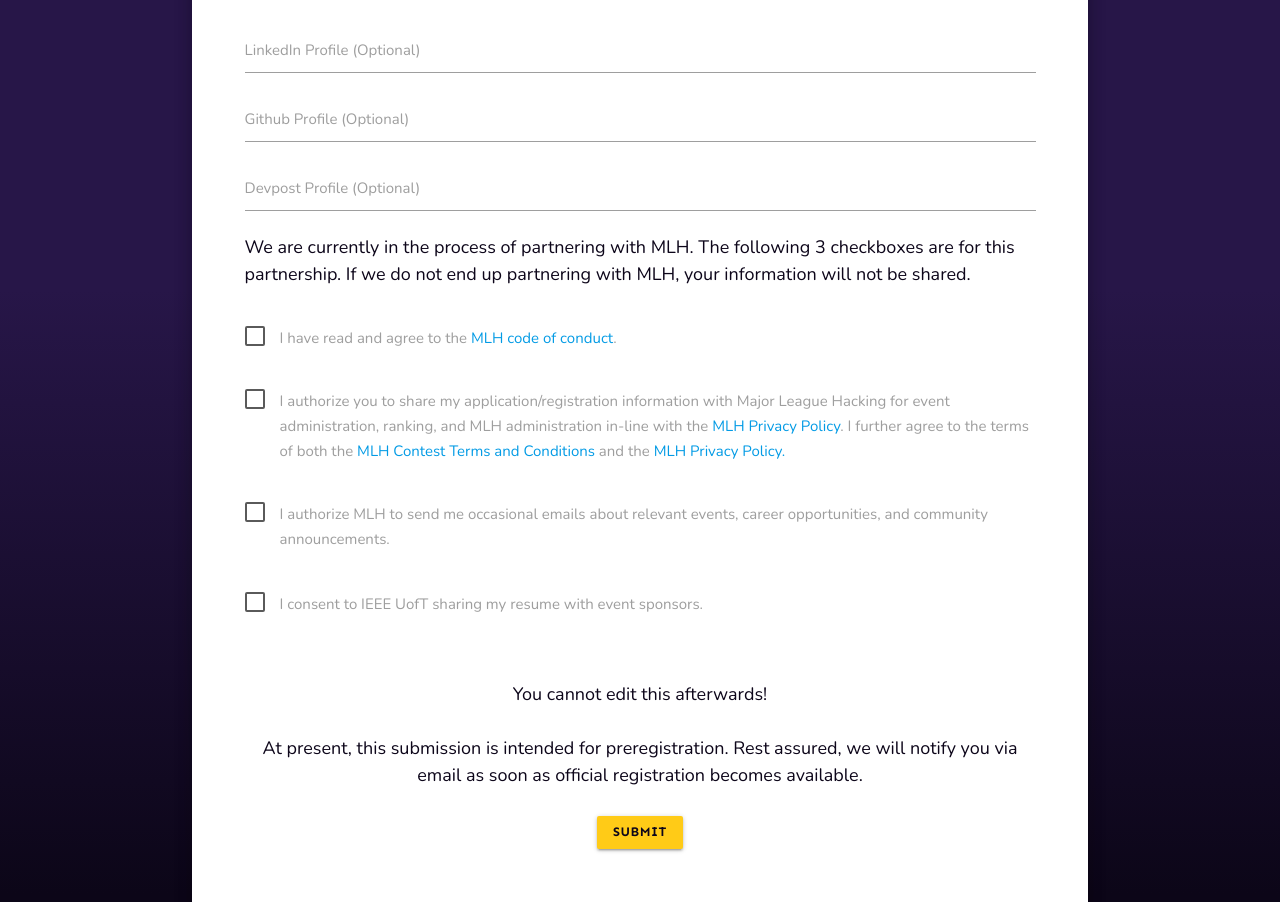
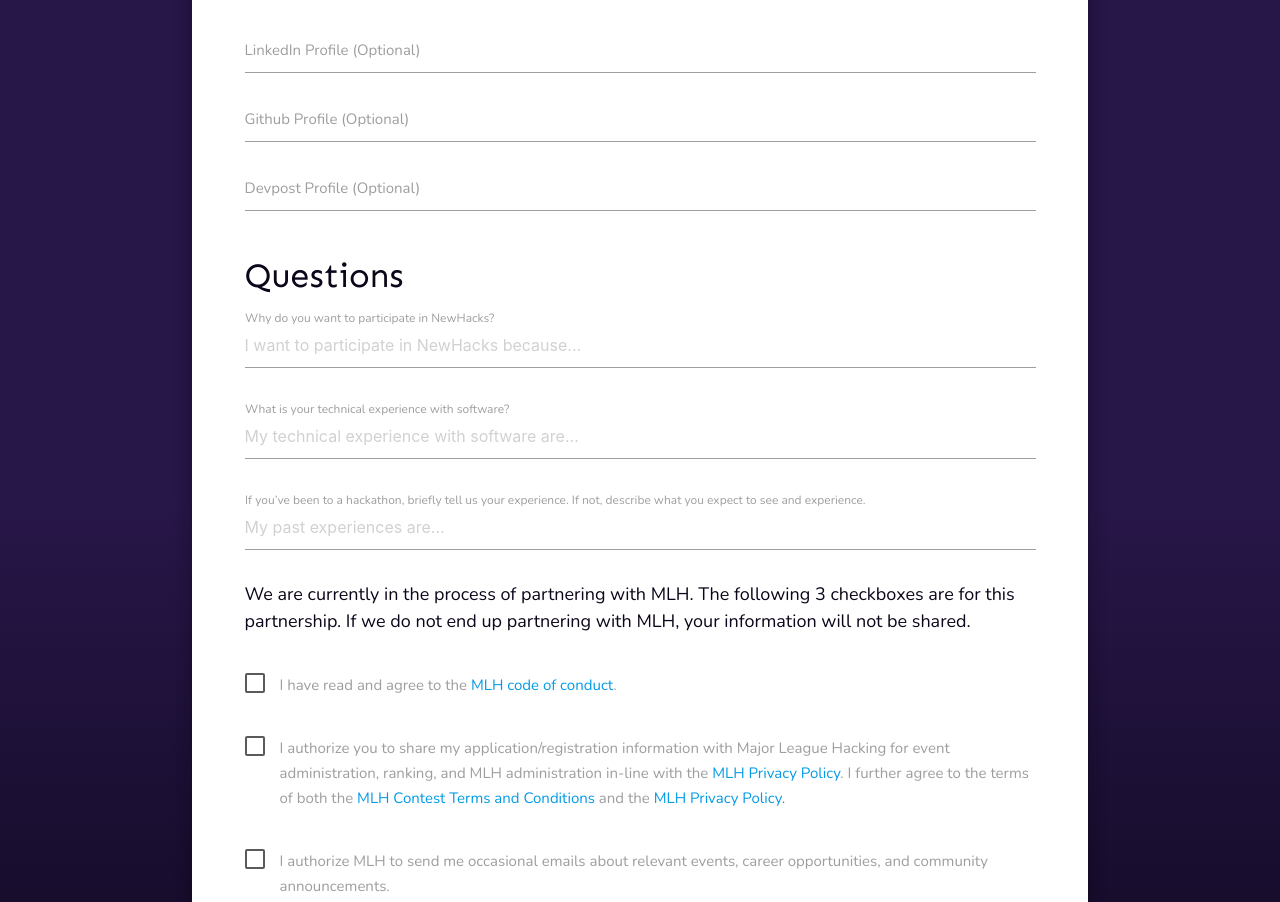
Before and after one commit to ieeeuoft/newhacks-site-2024, a Django app: page /registration/application/ in a window 1280 px wide. Shown: the part 982-1884 px from the top of the page. Run offline with Django 3.2, Linux system fonts and the light colour scheme; the visitor is signed in with stand-in values (Sample User, id 1); data that the repository does not hold is empty; style sheets or scripts are compiled from the project's sources; some libraries are stand-ins or nearby versions.

Commit message:
uncomment changes

```diff
--- a/hackathon_site/registration/jinja2/registration/application.html
+++ b/hackathon_site/registration/jinja2/registration/application.html
@@ -58,12 +58,12 @@
     {{ render_field(form.github, size="s12 marginTop0", show_help_text_as_label=True) }}
     {{ render_field(form.devpost, size="s12 marginTop0", show_help_text_as_label=True) }}
 
-{#    <div class="col s12">
+    <div class="col s12">
         <h4>Questions</h4>
     </div>
     {{ render_field(form.why_participate, show_help_text_as_label=True) }}
     {{ render_field(form.what_technical_experience, show_help_text_as_label=True) }}
-    {{ render_field(form.what_past_experience, show_help_text_as_label=True) }}#}
+    {{ render_field(form.what_past_experience, show_help_text_as_label=True) }}
 
     <div class="col s12">
         <p>We are currently in the process of partnering with MLH. The following 3 checkboxes are for this partnership. If we do not end up partnering with MLH, your information will not be shared.</p>
```
